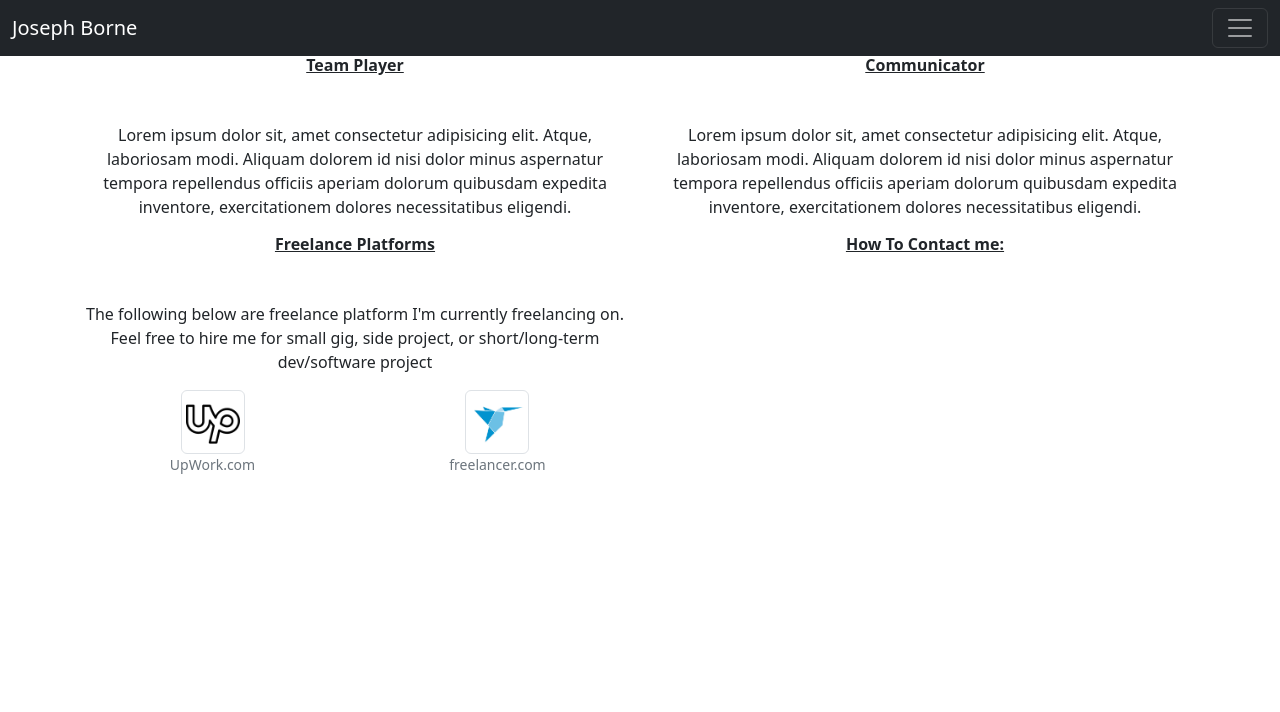
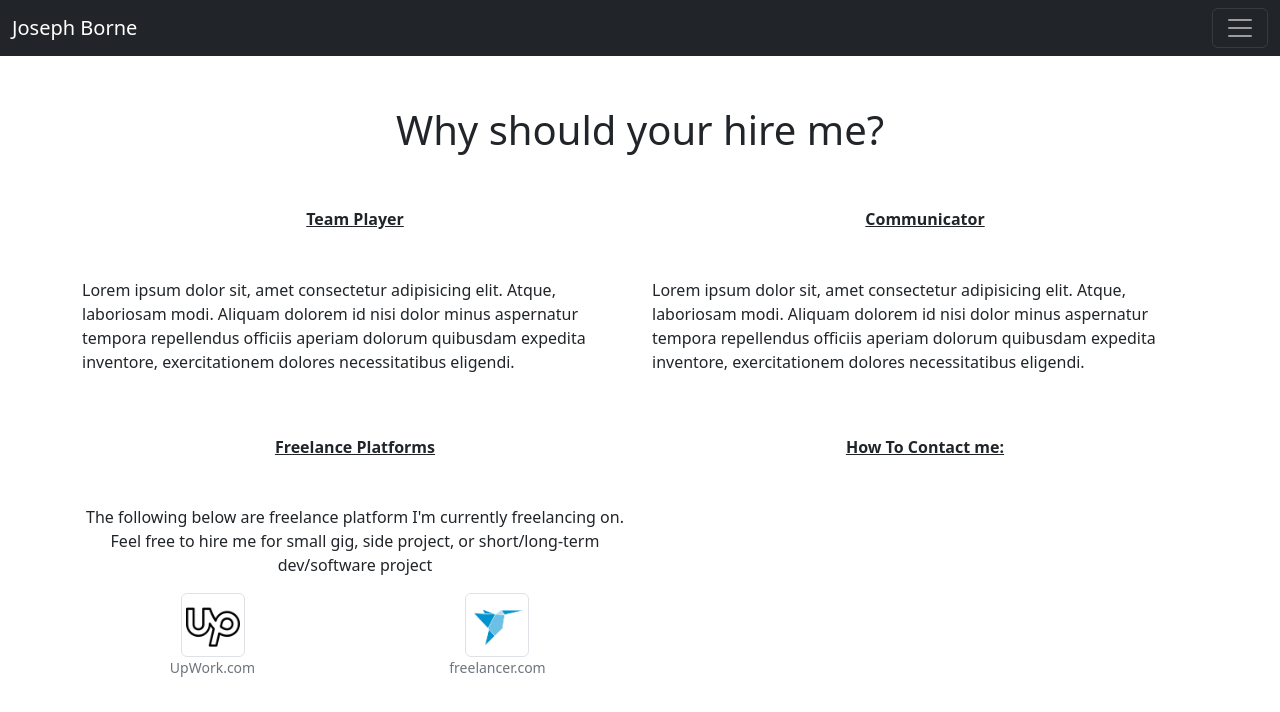
Before and after one commit to jbthecoder5/josephpborne-portfolio, an Angular app: page /contact in a window 1280 px wide. Shown: the top 712 px of the page. Built offline with nearby package versions, Linux system fonts and the light colour scheme.

Commit message:
changed view height of the nested-container class and made some changed to html contact component

```diff
--- a/src/app/contact/contact.component.css
+++ b/src/app/contact/contact.component.css
@@ -2,3 +2,7 @@
   height: 4rem;
   width: 4rem;
 }
+
+.nested-container {
+  height: 100vh;
+}
--- a/src/app/contact/contact.component.html
+++ b/src/app/contact/contact.component.html
@@ -1,25 +1,30 @@
+<!-- container -->
 <div class="container">
-  <!-- container -->
-
+  <!-- nested container -->
+  <div class="nested-container d-flex align-content-center flex-wrap">
     <div class="row text-center">
       <h1 class="text-center">Why should your hire me?</h1>
       <div class="col-6">
         <!-- my soft skills section -->
-      <h6 class="fs-9 fw-bold text-decoration-underline mb-5">Team Player</h6>
-      <p>
+        <h6 class="fs-9 fw-bold text-decoration-underline mt-5 mb-5">
+          Team Player
+        </h6>
+        <p class="text-start">
           Lorem ipsum dolor sit, amet consectetur adipisicing elit. Atque,
-        laboriosam modi. Aliquam dolorem id nisi dolor minus aspernatur tempora
-        repellendus officiis aperiam dolorum quibusdam expedita inventore,
-        exercitationem dolores necessitatibus eligendi.
+          laboriosam modi. Aliquam dolorem id nisi dolor minus aspernatur
+          tempora repellendus officiis aperiam dolorum quibusdam expedita
+          inventore, exercitationem dolores necessitatibus eligendi.
         </p>
       </div>
       <div class="col-6">
-      <h6 class="fs-9 fw-bold text-decoration-underline mb-5">Communicator</h6>
-      <p>
+        <h6 class="fs-9 fw-bold text-decoration-underline mt-5 mb-5">
+          Communicator
+        </h6>
+        <p class="text-start">
           Lorem ipsum dolor sit, amet consectetur adipisicing elit. Atque,
-        laboriosam modi. Aliquam dolorem id nisi dolor minus aspernatur tempora
-        repellendus officiis aperiam dolorum quibusdam expedita inventore,
-        exercitationem dolores necessitatibus eligendi.
+          laboriosam modi. Aliquam dolorem id nisi dolor minus aspernatur
+          tempora repellendus officiis aperiam dolorum quibusdam expedita
+          inventore, exercitationem dolores necessitatibus eligendi.
         </p>
       </div>
     </div>
@@ -28,20 +33,22 @@
     <div class="row text-center">
       <!-- my freelance platforms section -->
       <div class="col-6">
-      <h6 class="fs-9 fw-bold text-decoration-underline mb-5">
+        <h6 class="fs-9 fw-bold text-decoration-underline mt-5 mb-5">
           Freelance Platforms
         </h6>
         <p class="text-center">
-        The following below are freelance platform I'm currently freelancing on.
-        Feel free to hire me for small gig, side project, or short/long-term
-        dev/software project
+          The following below are freelance platform I'm currently freelancing
+          on. Feel free to hire me for small gig, side project, or
+          short/long-term dev/software project
         </p>
         <div class="row">
           <!-- nested row -->
           <div class="col-6">
             <!-- nested column -->
             <figure class="figure">
-            <a href="https://github.com/shopifywithjoe/converse" target="_blank"
+              <a
+                href="https://github.com/shopifywithjoe/converse"
+                target="_blank"
                 ><img
                   src="../../assets/img/hire-me/icons8-upwork-64.png"
                   class="img-thumbnail contact-img"
@@ -53,7 +60,9 @@
           </div>
           <div class="col-6">
             <figure class="figure">
-            <a href="https://github.com/shopifywithjoe/converse" target="_blank"
+              <a
+                href="https://github.com/shopifywithjoe/converse"
+                target="_blank"
                 ><img
                   src="../../assets/img/hire-me/687474703a2f2f692e737461636b2e696d6775722e636f6d2f36774c69492e6a7067.jpg"
                   class="img-thumbnail contact-img"
@@ -68,7 +77,7 @@
 
       <!-- contact me section -->
       <div class="col-6">
-      <h6 class="fs-9 fw-bold text-decoration-underline mb-5">
+        <h6 class="fs-9 fw-bold text-decoration-underline mt-5 mb-5">
           How To Contact me:
         </h6>
         <p></p>
@@ -76,4 +85,6 @@
     </div>
     <!-- -->
   </div>
+  <!-- nested container ended -->
+</div>
 <!-- container ended-->
```
Lines whose indentation alone changed are shown as unchanged.
